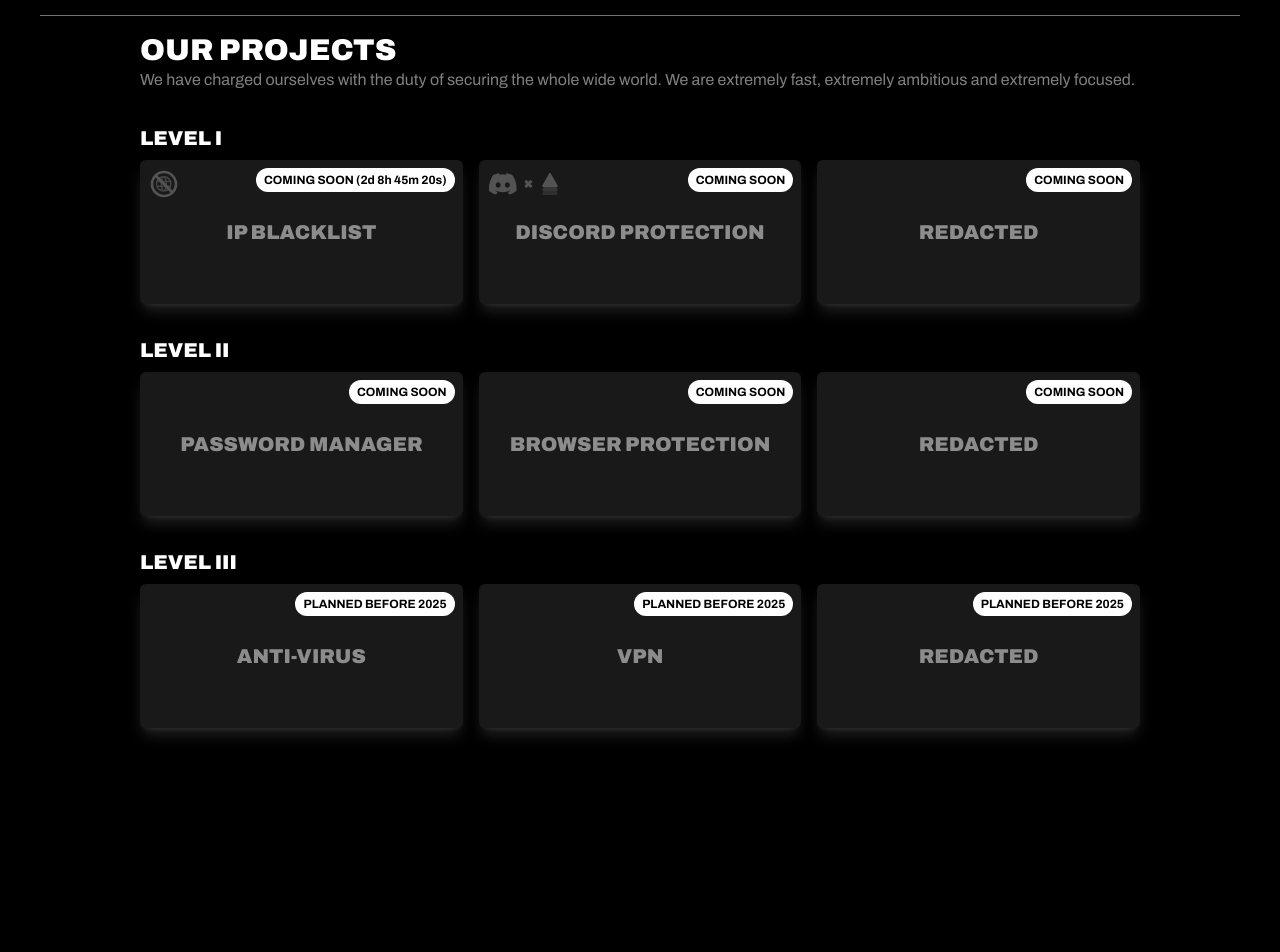
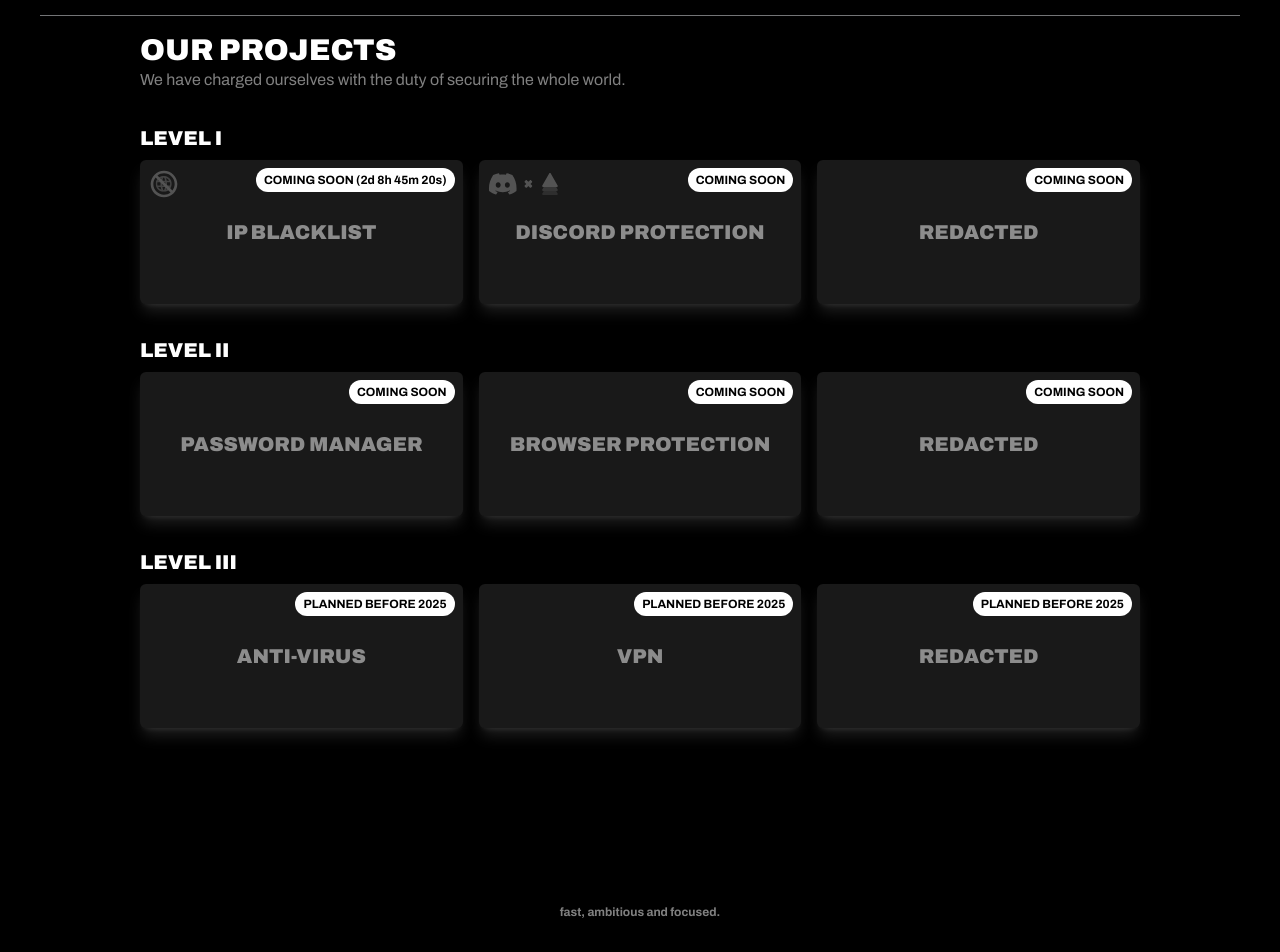
Before and after one commit to blackbird-sh/web, a Next.js app: page / in a window 1280 px wide. Shown: the part 305-1257 px from the top of the page. Before the commit the page ends 1065 px from the top, so only its background shows below. Built offline with nearby package versions, Linux system fonts and the light colour scheme.

Commit message:
text change

```diff
--- a/src/pages/index.tsx
+++ b/src/pages/index.tsx
@@ -24,9 +24,8 @@
           <div className="flex flex-col">
             <span className="font-black text-3xl">OUR PROJECTS</span>
             <span className="opacity-50">
-              We have charged ourselves with the duty of securing the whole wide
-              world. We are extremely fast, extremely ambitious and extremely
-              focused.
+              We have charged ourselves with the duty of securing the whole
+              world.
             </span>
           </div>
 
@@ -104,6 +103,10 @@
           />
         </div>
       </section>
+
+      <div className="opacity-50 text-xs mt-40 font-bold">
+        fast, ambitious and focused.
+      </div>
     </main>
   );
 }
```
